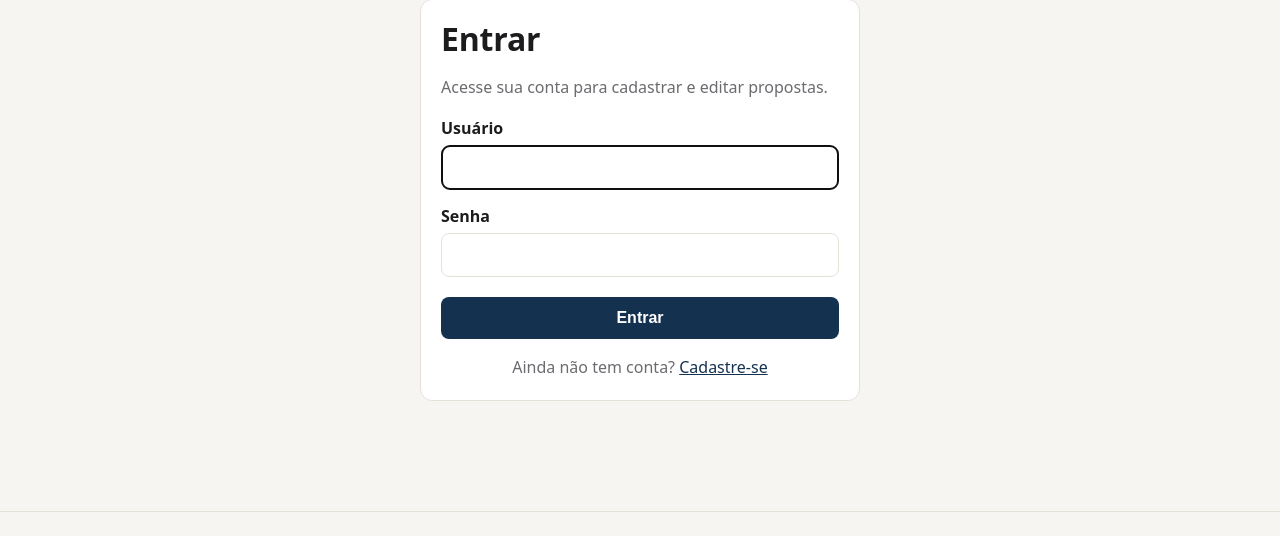
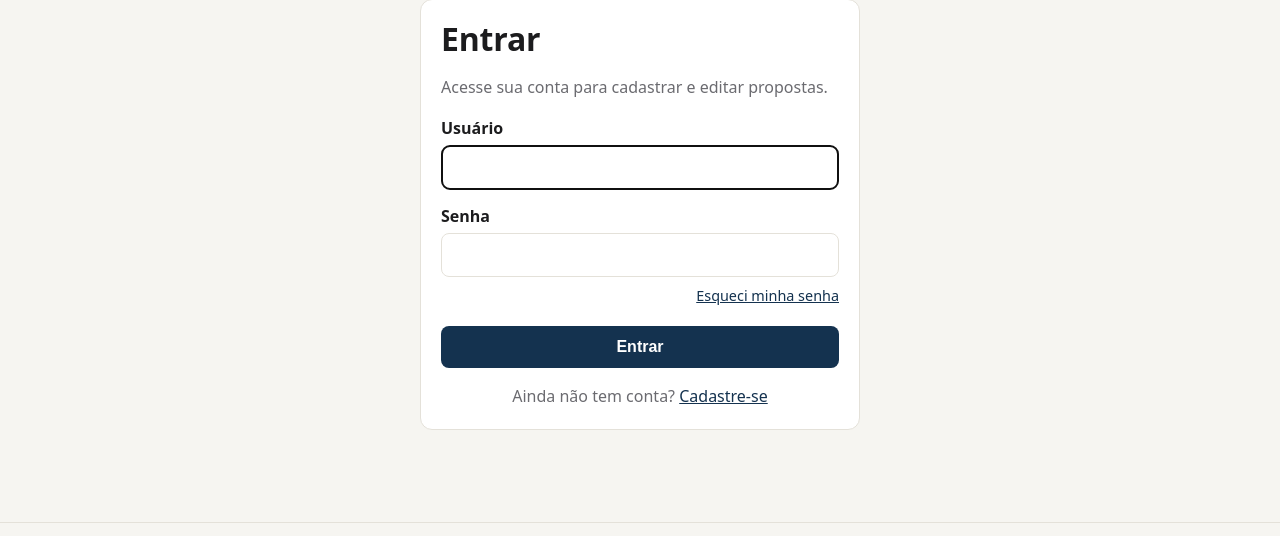
Before and after one commit to vini323/debate-politico, a Django app: page /contas/entrar/ in a window 1280 px wide. Shown: the part 113-649 px from the top of the page. Run offline with Django 5.2, Linux system fonts and the light colour scheme.

Commit message:
Adiciona 'Esqueci minha senha' com link de redefinição por e-mail
Em desenvolvimento os e-mails são salvos em emails_enviados/.

Co-Authored-By: Claude Opus 5.5 <noreply@anthropic.com>
Claude-Session: https://claude.ai/code/session_017wDY4HVE3rLJsQYRZZM6BW

```diff
--- a/contas/urls.py
+++ b/contas/urls.py
@@ -1,5 +1,5 @@
 from django.contrib.auth import views as auth_views
-from django.urls import path
+from django.urls import path, reverse_lazy
 
 from . import views
 
@@ -13,4 +13,22 @@ urlpatterns = [
     path("cadastro/", views.cadastro, name="cadastro"),
     path("meus-dados/", views.meus_dados, name="meus_dados"),
     path("meus-dados/senha/", views.TrocarSenhaView.as_view(), name="trocar_senha"),
+
+    # Esqueci minha senha (envia link por e-mail)
+    path("senha/esqueci/", auth_views.PasswordResetView.as_view(
+        template_name="contas/esqueci_senha.html",
+        email_template_name="contas/email_redefinir_senha.txt",
+        subject_template_name="contas/email_redefinir_assunto.txt",
+        success_url=reverse_lazy("contas:senha_enviada"),
+    ), name="esqueci_senha"),
+    path("senha/enviada/", auth_views.PasswordResetDoneView.as_view(
+        template_name="contas/senha_enviada.html",
+    ), name="senha_enviada"),
+    path("senha/redefinir/<uidb64>/<token>/", auth_views.PasswordResetConfirmView.as_view(
+        template_name="contas/redefinir_senha.html",
+        success_url=reverse_lazy("contas:senha_redefinida"),
+    ), name="redefinir_senha"),
+    path("senha/redefinida/", auth_views.PasswordResetCompleteView.as_view(
+        template_name="contas/senha_redefinida.html",
+    ), name="senha_redefinida"),
 ]
--- a/static/css/estilo.css
+++ b/static/css/estilo.css
@@ -182,3 +182,6 @@ form.inline { display: inline; margin: 0; }
 .campo ul { margin: 4px 0 0; padding-left: 18px; color: var(--suave); font-size: .82rem; }
 .resumo-conta { display: flex; gap: 16px; align-items: center; max-width: 720px; }
 @media (max-width: 760px) { .duas-colunas { grid-template-columns: 1fr; } }
+.esqueci { text-align: right; margin: -6px 0 12px; font-size: .9rem; }
+.icone-grande { font-size: 2.6rem; text-align: center; margin: 0; }
+.centro { text-align: center; }
--- /dev/null
+++ b/templates/contas/email_redefinir_assunto.txt
@@ -0,0 +1 @@
+Propostas 2026 - redefinição de senha
--- a/templates/contas/login.html
+++ b/templates/contas/login.html
@@ -9,6 +9,7 @@
       {% csrf_token %}
       {% include "propostas/_campos.html" %}
       <input type="hidden" name="next" value="{{ next }}">
+      <p class="esqueci"><a href="{% url 'contas:esqueci_senha' %}">Esqueci minha senha</a></p>
       <button class="btn btn-largo" type="submit">Entrar</button>
     </form>
     <p class="auth-rodape">Ainda não tem conta? <a href="{% url 'contas:cadastro' %}{% if next %}?next={{ next|urlencode }}{% endif %}">Cadastre-se</a></p>
```
Also changed, not shown: config/settings.py (+9 -0 lines), templates/contas/email_redefinir_senha.txt (added, +12 -0 lines), templates/contas/esqueci_senha.html (added, +16 -0 lines), templates/contas/redefinir_senha.html (added, +24 -0 lines), templates/contas/senha_enviada.html (added, +13 -0 lines), templates/contas/senha_redefinida.html (added, +12 -0 lines), 1 other file.
